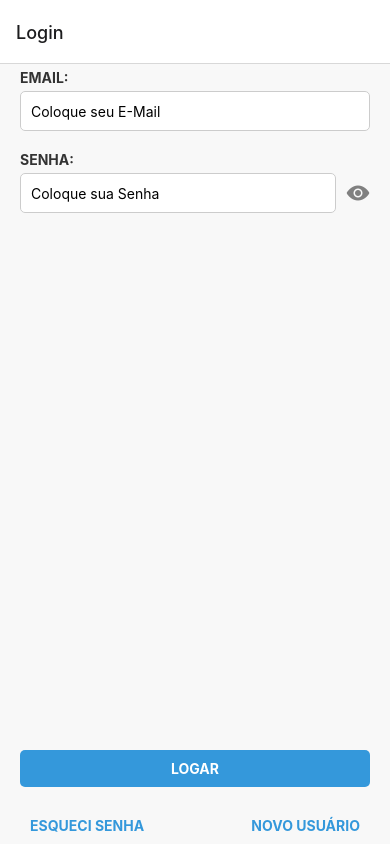
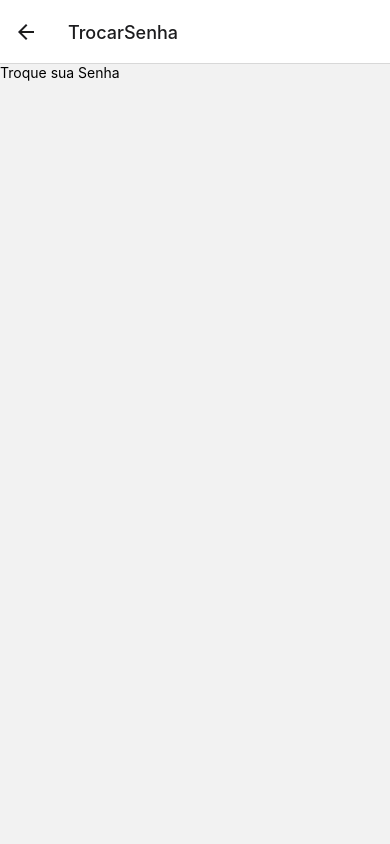
Before and after one commit to yJoaoFerreira/LFitness, a React Native app: screen /TrocarSenha in a window 390 px wide. Built offline with nearby package versions, Linux system fonts and the light colour scheme.

Commit message:
Day One: Screen Register & ChangePassword linkadan o Login.

```diff
--- a/App.js
+++ b/App.js
@@ -3,8 +3,9 @@ import { NavigationContainer } from "@react-navigation/native";
 import { createStackNavigator } from "@react-navigation/stack";
 import { createDrawerNavigator } from "@react-navigation/drawer";
 
+import Login from './screens/Login';
 import Register from './screens/Register';
-import Login from './screens/Login';
+import ChangePassword from './screens/ChangePassword';
 import Training from './screens/Training';
 import Settings from './screens/Settings';
 import About from './screens/About';
@@ -46,6 +47,7 @@ const App = () => {
         <Stack.Navigator>
           <Stack.Screen name="Login" component={Login} initialParams={{ funcLogar: setLogado }} />
           <Stack.Screen name="Registrar" component={Register} />
+          <Stack.Screen name = "TrocarSenha" component={ChangePassword} />
         </Stack.Navigator>
       )}
     </NavigationContainer>
--- /dev/null
+++ b/screens/ChangePassword.js
@@ -0,0 +1,6 @@
+import React from 'react';
+import { Text } from 'react-native';
+
+const ChangePassword = () => <Text>Troque sua Senha</Text>;
+
+export default ChangePassword;
--- a/screens/Login.js
+++ b/screens/Login.js
@@ -58,10 +58,10 @@ const Login = ({ navigation, route }) => {
       </Pressable>
 
       <View style={styles.subContainer}>
-        <Pressable style={styles.subButton} onPress={() => navigation.push('Esqueci Senha')}>
+        <Pressable style={styles.subButton} onPress={() => navigation.push('TrocarSenha')}>
           <Text style={styles.subButtonText}>Esqueci Senha</Text>
         </Pressable>
-        <Pressable style={styles.subButton} onPress={() => navigation.push('Novo Usuario')}>
+        <Pressable style={styles.subButton} onPress={() => navigation.push('Registrar')}>
           <Text style={styles.subButtonText}>Novo Usuário</Text>
         </Pressable>
       </View>
```
